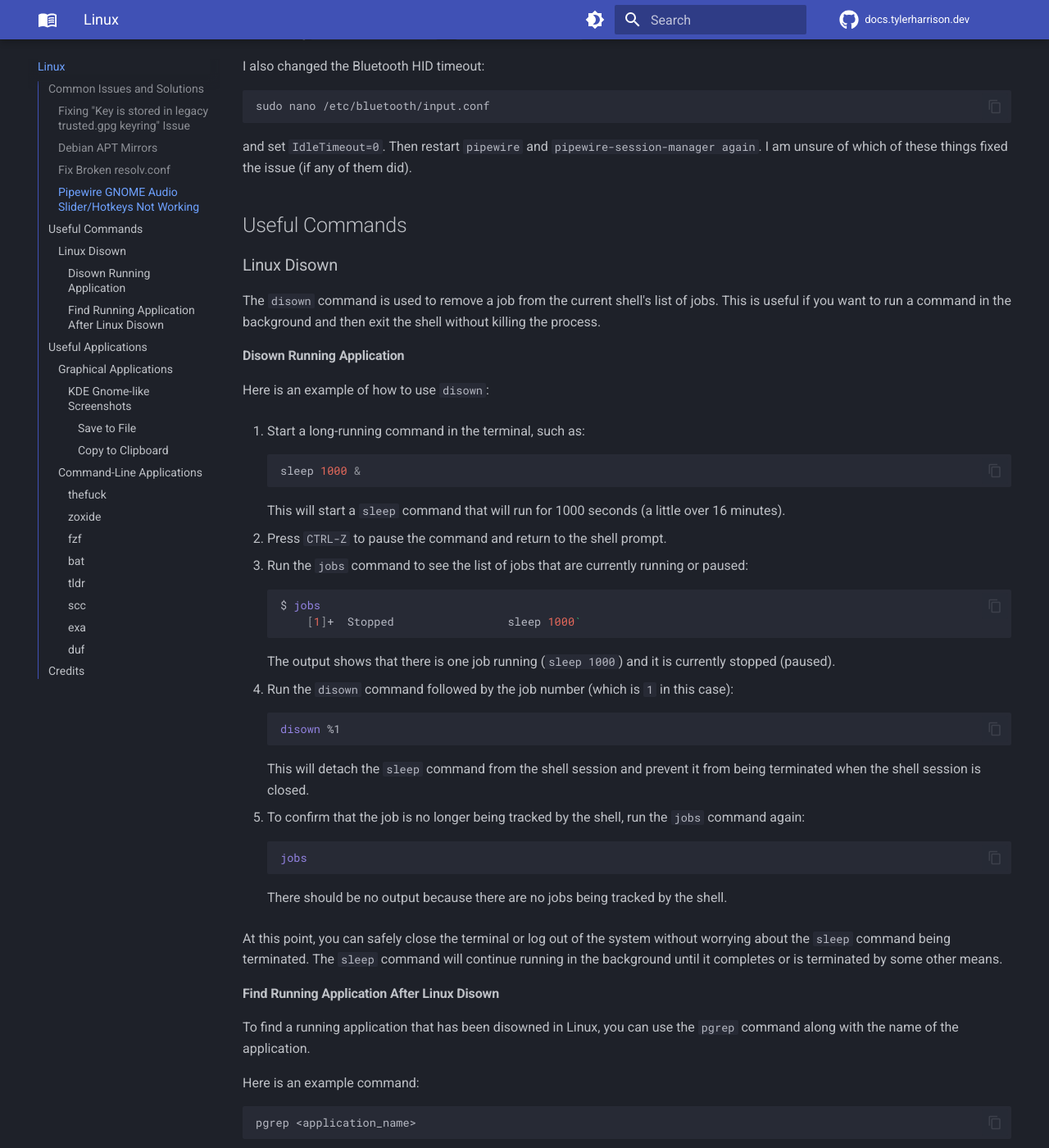
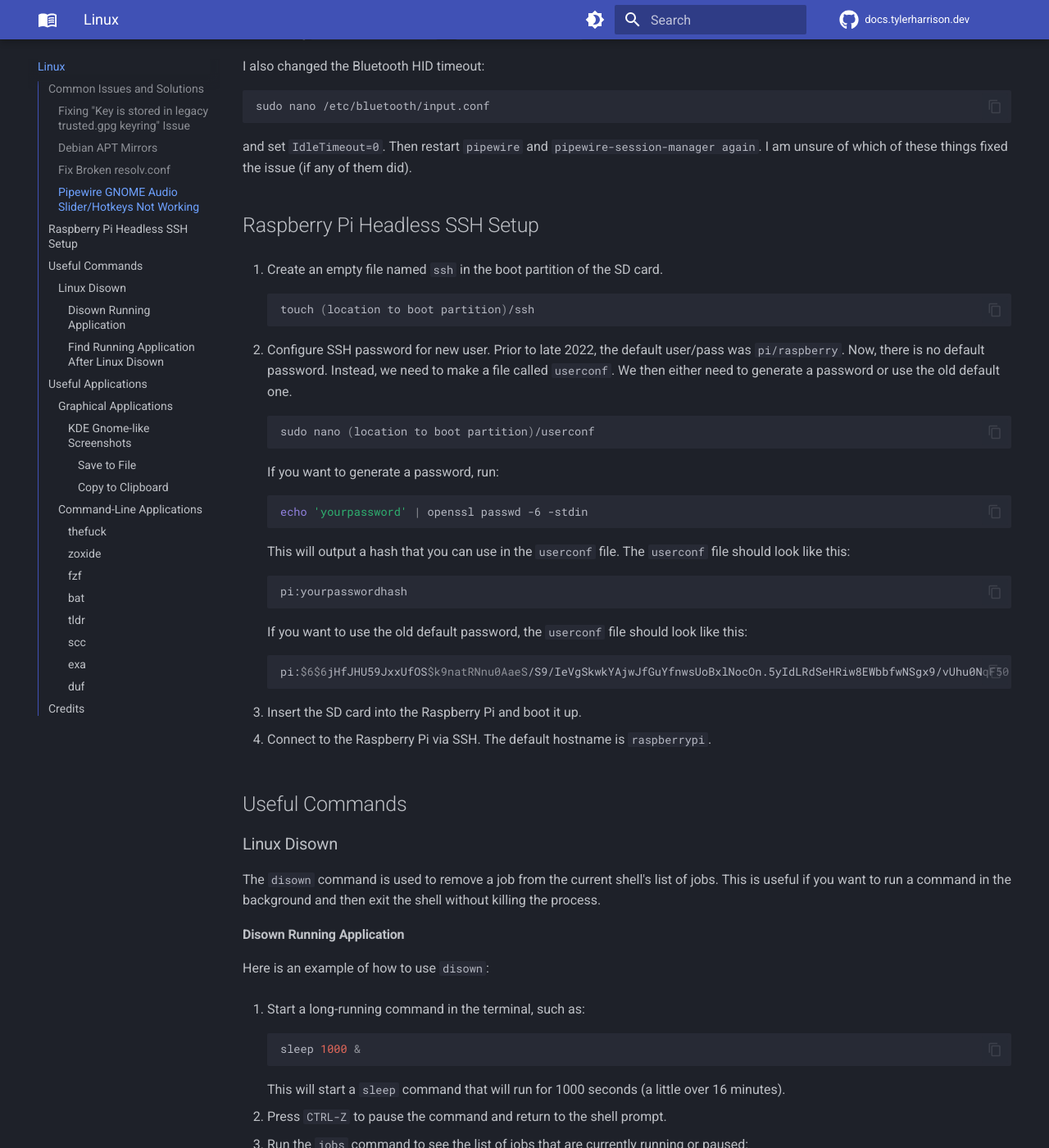
Before and after one commit to williamhatcher/docs.tylerharrison.dev, an MkDocs documentation site: the page built from docs/linux.md, in a window 1280 px wide and 1400 px high, scrolled down 2099 px. Shown: the whole window at 82% size. Built offline with MkDocs 1.6.1 and Material for MkDocs 9.7.7, drawn with Linux system fonts in a browser that asks for light colours; comment, search, counter and statistics services are not loaded.

Commit message:
Add new Rpi info
Signed-off-by: Tyler Harrison <tyleraharrison@gmail.com>

````diff
--- a/docs/linux.md
+++ b/docs/linux.md
@@ -101,6 +101,42 @@ sudo nano /etc/bluetooth/input.conf
 ```
 
 and set `IdleTimeout=0`. Then restart `pipewire` and `pipewire-session-manager again`. I am unsure of which of these things fixed the issue (if any of them did).
+
+## Raspberry Pi Headless SSH Setup
+
+1. Create an empty file named `ssh` in the boot partition of the SD card.
+
+    ```bash
+    touch (location to boot partition)/ssh
+    ```
+
+2. Configure SSH password for new user. Prior to late 2022, the default user/pass was `pi/raspberry`. Now, there is no default password. Instead, we need to make a file called `userconf`. We then either need to generate a password or use the old default one.
+
+    ```bash
+    sudo nano (location to boot partition)/userconf
+    ```
+
+    If you want to generate a password, run:
+
+    ```bash
+    echo 'yourpassword' | openssl passwd -6 -stdin
+    ```
+
+    This will output a hash that you can use in the `userconf` file. The `userconf` file should look like this:
+
+    ```bash
+    pi:yourpasswordhash
+    ```
+
+    If you want to use the old default password, the `userconf` file should look like this:
+
+    ```bash
+    pi:$6$6jHfJHU59JxxUfOS$k9natRNnu0AaeS/S9/IeVgSkwkYAjwJfGuYfnwsUoBxlNocOn.5yIdLRdSeHRiw8EWbbfwNSgx9/vUhu0NqF50
+    ```
+
+3. Insert the SD card into the Raspberry Pi and boot it up.
+
+4. Connect to the Raspberry Pi via SSH. The default hostname is `raspberrypi`.
 
 ## Useful Commands
 
````
